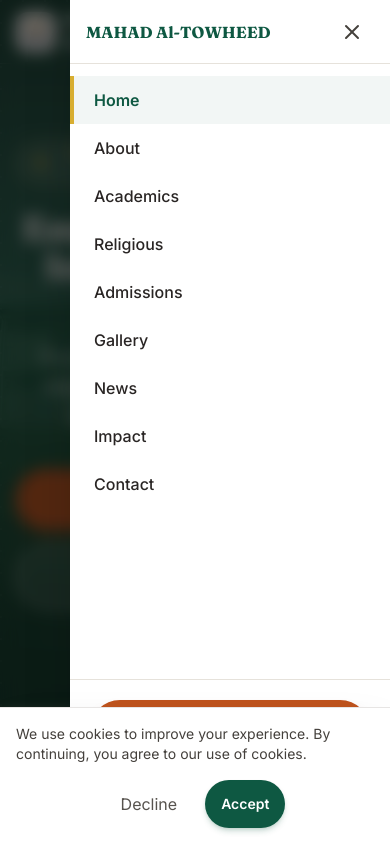
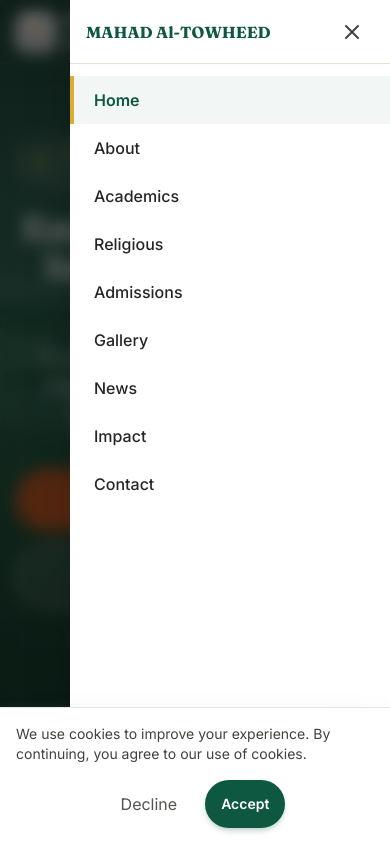
Before and after one commit to Algo-chan/Mahad-site, a Next.js app: page / in a window 390 px wide. Both pictures are taken after a click on the button 352 px from the left and 32 px from the top of the page. Shown: the top 844 px of the page. Built offline with nearby package versions, Linux system fonts and the light colour scheme.

Commit message:
adjust the size of text

```diff
--- a/src/components/layout/navbar.tsx
+++ b/src/components/layout/navbar.tsx
@@ -8,7 +8,6 @@
 import { ChevronDown, Menu, Search, X } from "lucide-react";
 import { Container } from "@/components/layout/container";
 import { SearchModal } from "@/components/layout/SearchModal";
-import { Button } from "@/components/ui/button";
 import { LanguageSwitcher } from "@/components/ui/LanguageSwitcher";
 import { ThemeToggle } from "@/components/ui/theme-toggle";
 import { useTranslation } from "@/hooks/useTranslation";
@@ -325,15 +324,7 @@
                 })}
               </div>
 
-              <div className="shrink-0 space-y-4 border-t border-border p-5 pb-[max(1.25rem,env(safe-area-inset-bottom))]">
-                <Button
-                  href="/donate"
-                  size="lg"
-                  className="w-full"
-                  onClick={() => setOpen(false)}
-                >
-                  {t(navKeyByHref["/donate"])}
-                </Button>
+              <div className="shrink-0 border-t border-border p-5 pb-[max(1.25rem,env(safe-area-inset-bottom))]">
                 <div className="flex items-center justify-between">
                   <LanguageSwitcher isScrolled />
                   <ThemeToggle isScrolled />
```
